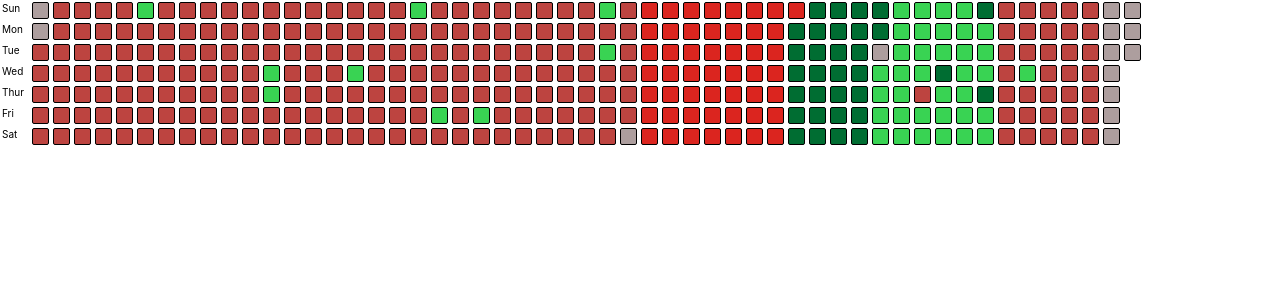
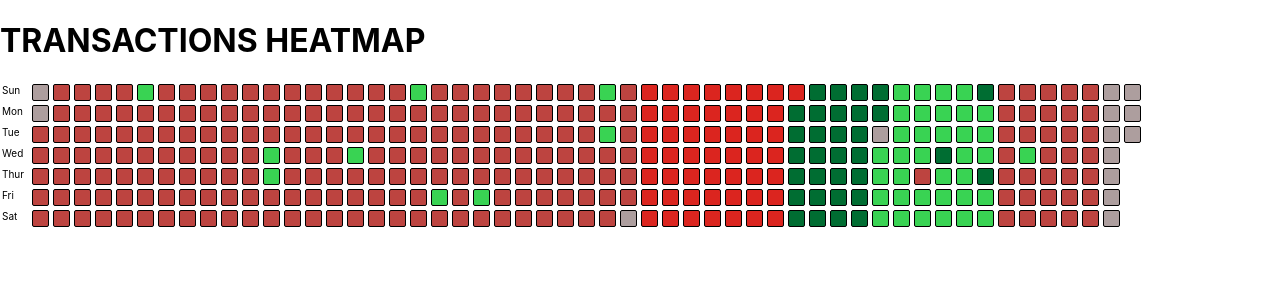
Before and after one commit to AmirSohi90/transactions-heatmap, a React (Create React App) app: page / in a window 1280 px wide. Shown: the top 300 px of the page. Built offline with nearby package versions, Linux system fonts and the light colour scheme.

Commit message:
added header

```diff
--- a/src/App.tsx
+++ b/src/App.tsx
@@ -3,9 +3,14 @@ import { TransactionHeatmap } from './components/Heatmap'
 
 function App() {
     return (
-        <div className="App">
-            <TransactionHeatmap/>
-        </div>
+        <>
+            <header>
+                <h1>TRANSACTIONS HEATMAP</h1>
+            </header>
+            <main className="App">
+                <TransactionHeatmap/>
+            </main>
+        </>
     );
 }
 
```
